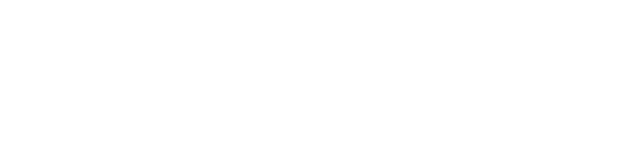
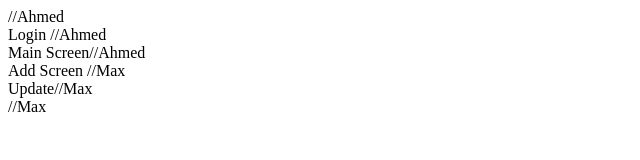
Before and after one commit to CatchZ/AHMA_WAD2023, a plain HTML site: page index.html in a window 1280 px wide. Shown: the whole page, without its empty margins (0-640 px from the left). Drawn offline with Linux system fonts and the light colour scheme.

Commit message:
Struktur und aufteilung festgelegt

```diff
--- a/index.html
+++ b/index.html
@@ -10,7 +10,12 @@
         <link rel="stylesheet" href="">
     </head>
     <body>
-
+     <header>//Ahmed</header>
+     <div>Login //Ahmed</div>
+     <div>Main Screen//Ahmed</div>
+     <div>Add Screen //Max</div>
+     <div>Update//Max</div>
+     <footer>//Max</footer>
 
         <script src="" async defer></script>
     </body>
```
